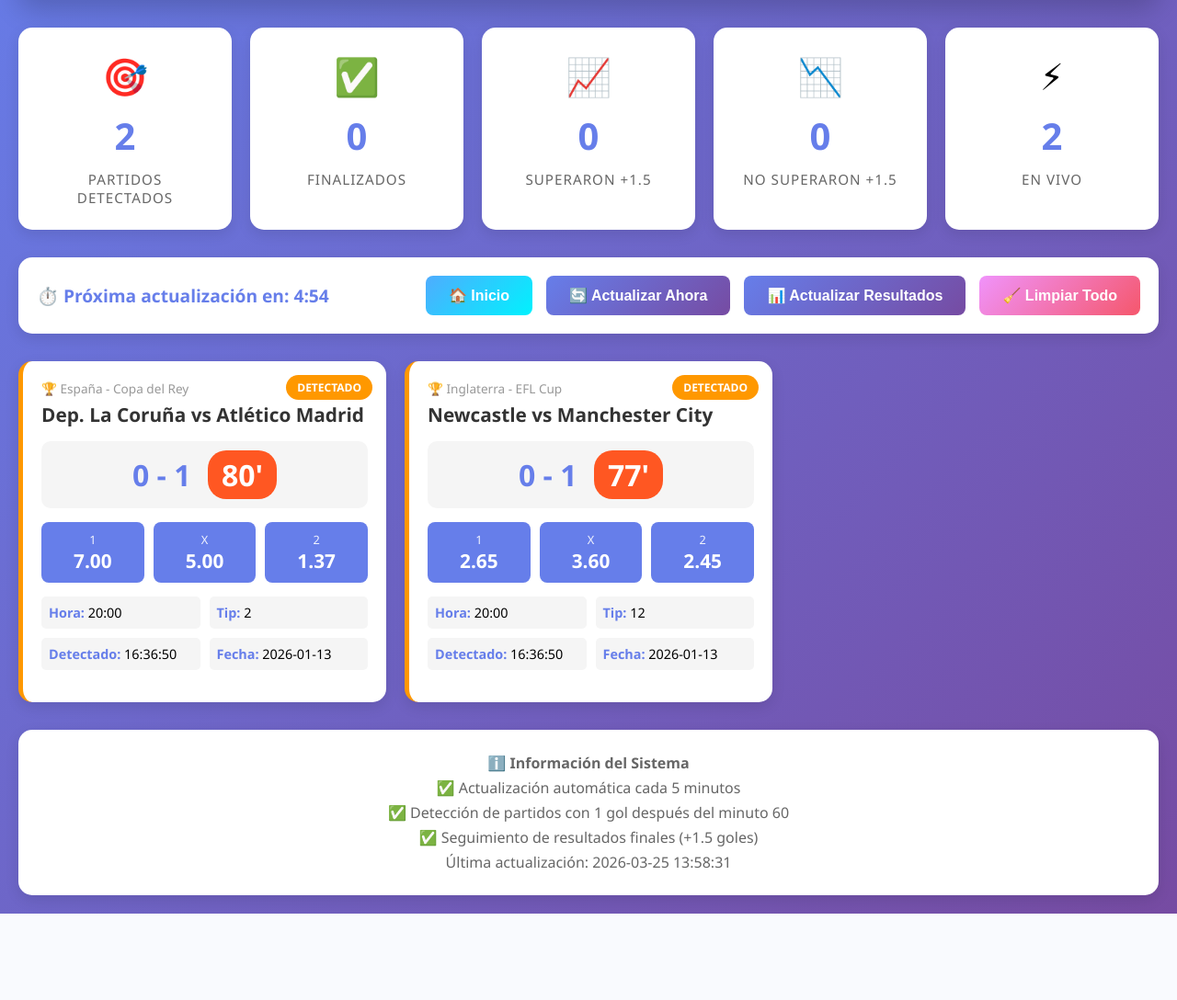
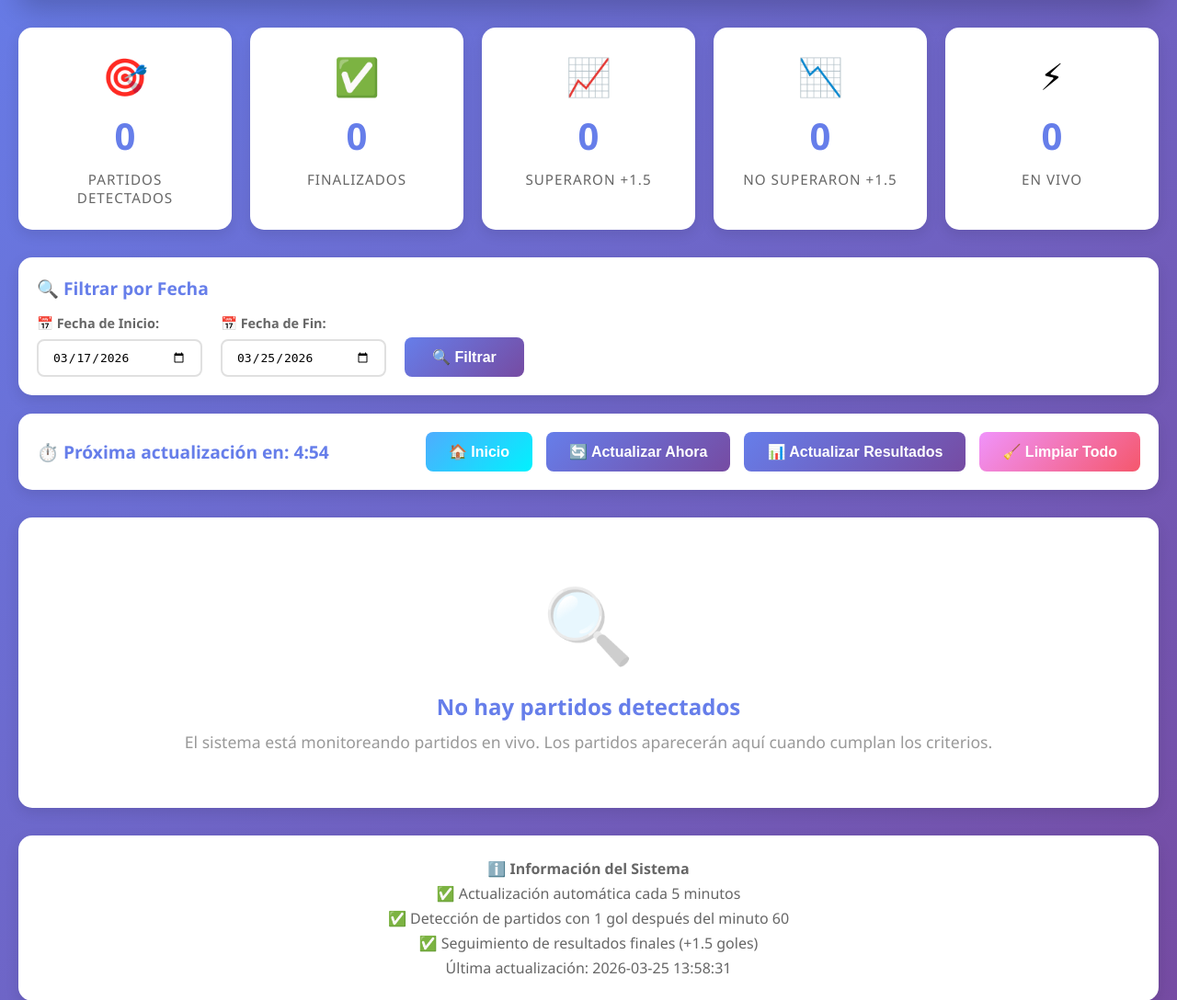
Before and after one commit to desarrolladorjosesalcedo-debug/live-deteccion, a Flask app: page /detector-un-gol in a window 1280 px wide. Shown: the part 159-1247 px from the top of the page at 92% size. Before the commit the page ends 1153 px from the top, so only its background shows below. Run offline with Flask 3, Linux system fonts and the light colour scheme; data that the repository does not hold is empty.

Commit message:
✨ Agregar filtro de fechas automático (últimos 8 días)

```diff
--- a/data/partidos_un_gol_detectados.json
+++ b/data/partidos_un_gol_detectados.json
@@ -1,52 +1,7 @@
 {
-  "ultima_actualizacion": "2026-01-13 16:36:50",
-  "total_partidos": 2,
-  "partidos": [
-    {
-      "fecha": "2026-01-13",
-      "hora": "20:00",
-      "liga": "España - Copa del Rey",
-      "equipo_casa": "Dep. La Coruña",
-      "equipo_visitante": "Atlético Madrid",
-      "goles_casa": 0,
-      "goles_visitante": 1,
-      "minuto": 80,
-      "cuota_casa": "7.00",
-      "cuota_empate": "5.00",
-      "cuota_visitante": "1.37",
-      "prob_casa": "23",
-      "prob_empate": "33",
-      "prob_visitante": "44",
-      "tip": "2",
-      "hora_deteccion": "16:36:50",
-      "estado": "DETECTADO",
-      "goles_finales_casa": null,
-      "goles_finales_visitante": null,
-      "supero_1_5": null
-    },
-    {
-      "fecha": "2026-01-13",
-      "hora": "20:00",
-      "liga": "Inglaterra - EFL Cup",
-      "equipo_casa": "Newcastle",
-      "equipo_visitante": "Manchester City",
-      "goles_casa": 0,
-      "goles_visitante": 1,
-      "minuto": 77,
-      "cuota_casa": "2.65",
-      "cuota_empate": "3.60",
-      "cuota_visitante": "2.45",
-      "prob_casa": "34",
-      "prob_empate": "30",
-      "prob_visitante": "36",
-      "tip": "12",
-      "hora_deteccion": "16:36:50",
-      "estado": "DETECTADO",
-      "goles_finales_casa": null,
-      "goles_finales_visitante": null,
-      "supero_1_5": null
-    }
-  ],
+  "ultima_actualizacion": "2026-03-25 08:55:18",
+  "total_partidos": 0,
+  "partidos": [],
   "estadisticas": {
     "finalizados": 0,
     "supero_1_5": 0,
--- a/templates/detector_un_gol.html
+++ b/templates/detector_un_gol.html
@@ -137,6 +137,72 @@
 
         button.home {
             background: linear-gradient(135deg, #4facfe 0%, #00f2fe 100%);
+        }
+
+        .filter-section {
+            background: white;
+            padding: 20px;
+            border-radius: 15px;
+            box-shadow: 0 5px 15px rgba(0,0,0,0.1);
+            margin-bottom: 20px;
+        }
+
+        .filter-section h3 {
+            color: #667eea;
+            margin-bottom: 15px;
+            font-size: 1.2em;
+        }
+
+        .date-inputs {
+            display: flex;
+            gap: 20px;
+            align-items: center;
+            flex-wrap: wrap;
+        }
+
+        .date-group {
+            display: flex;
+            flex-direction: column;
+            gap: 8px;
+        }
+
+        .date-group label {
+            color: #666;
+            font-weight: 600;
+            font-size: 0.9em;
+        }
+
+        .date-group input[type="date"] {
+            padding: 10px 15px;
+            border: 2px solid #e0e0e0;
+            border-radius: 8px;
+            font-size: 1em;
+            transition: all 0.3s;
+            min-width: 180px;
+        }
+
+        .date-group input[type="date"]:focus {
+            outline: none;
+            border-color: #667eea;
+            box-shadow: 0 0 0 3px rgba(102, 126, 234, 0.1);
+        }
+
+        .filter-button {
+            margin-top: 24px;
+            background: linear-gradient(135deg, #667eea 0%, #764ba2 100%);
+            color: white;
+            border: none;
+            padding: 12px 30px;
+            border-radius: 8px;
+            font-size: 1em;
+            cursor: pointer;
+            transition: all 0.3s;
+            font-weight: 600;
+        }
+
+        .filter-button:hover {
+            transform: translateY(-2px);
+            box-shadow: 0 5px 15px rgba(102, 126, 234, 0.4);
         }
 
         .partidos-grid {
@@ -408,6 +474,21 @@
             </div>
         </div>
 
+        <div class="filter-section">
+            <h3>🔍 Filtrar por Fecha</h3>
+            <div class="date-inputs">
+                <div class="date-group">
+                    <label for="fechaInicio">📅 Fecha de Inicio:</label>
+                    <input type="date" id="fechaInicio" />
+                </div>
+                <div class="date-group">
+                    <label for="fechaFin">📅 Fecha de Fin:</label>
+                    <input type="date" id="fechaFin" />
+                </div>
+                <button class="filter-button" onclick="filtrarPorFecha()">🔍 Filtrar</button>
+            </div>
+        </div>
+
         <div class="controls">
             <div class="countdown">
                 ⏱️ Próxima actualización en: <span id="countdown">5:00</span>
@@ -444,9 +525,25 @@
     <script>
         let countdownInterval;
         let autoRefreshInterval;
+        let partidosOriginales = [];
+
+        // Función para establecer fechas automáticamente
+        function establecerFechasAutomaticas() {
+            const hoy = new Date();
+            const hace8Dias = new Date();
+            hace8Dias.setDate(hoy.getDate() - 8);
+
+            // Formatear fechas al formato YYYY-MM-DD
+            const fechaFinStr = hoy.toISOString().split('T')[0];
+            const fechaInicioStr = hace8Dias.toISOString().split('T')[0];
+
+            document.getElementById('fechaInicio').value = fechaInicioStr;
+            document.getElementById('fechaFin').value = fechaFinStr;
+        }
 
         // Cargar partidos al iniciar
         window.onload = function() {
+            establecerFechasAutomaticas();
             cargarPartidos();
             iniciarCountdown();
             iniciarAutoRefresh();
@@ -456,6 +553,7 @@
             fetch('/api/detector/un-gol')
                 .then(response => response.json())
                 .then(data => {
+                    partidosOriginales = data.partidos || [];
                     actualizarEstadisticas(data);
                     mostrarPartidos(data.partidos);
 
@@ -481,6 +579,44 @@
             document.getElementById('supero15').textContent = data.estadisticas?.supero_1_5 || 0;
             document.getElementById('noSupero15').textContent = data.estadisticas?.no_supero_1_5 || 0;
             document.getElementById('enVivo').textContent = data.estadisticas?.en_vivo || 0;
+        }
+
+        function filtrarPorFecha() {
+            const fechaInicio = document.getElementById('fechaInicio').value;
+            const fechaFin = document.getElementById('fechaFin').value;
+
+            if (!fechaInicio || !fechaFin) {
+                alert('⚠️ Por favor selecciona ambas fechas');
+                return;
+            }
+
+            const fechaInicioDate = new Date(fechaInicio + 'T00:00:00');
+            const fechaFinDate = new Date(fechaFin + 'T23:59:59');
+
+            if (fechaInicioDate > fechaFinDate) {
+                alert('⚠️ La fecha de inicio no puede ser posterior a la fecha de fin');
+                return;
+            }
+
+            // Filtrar partidos por rango de fechas
+            const partidosFiltrados = partidosOriginales.filter(partido => {
+                const fechaPartido = new Date(partido.fecha + 'T' + partido.hora_deteccion);
+                return fechaPartido >= fechaInicioDate && fechaPartido <= fechaFinDate;
+            });
+
+            mostrarPartidos(partidosFiltrados);
+
+            // Actualizar estadísticas filtradas
+            const finalizados = partidosFiltrados.filter(p => p.estado === 'FINALIZADO').length;
+            const supero = partidosFiltrados.filter(p => p.supero_1_5 === true).length;
+            const noSupero = partidosFiltrados.filter(p => p.supero_1_5 === false).length;
+            const enVivo = partidosFiltrados.length - finalizados;
+
+            document.getElementById('totalDetectados').textContent = partidosFiltrados.length;
+            document.getElementById('finalizados').textContent = finalizados;
+            document.getElementById('supero15').textContent = supero;
+            document.getElementById('noSupero15').textContent = noSupero;
+            document.getElementById('enVivo').textContent = enVivo;
         }
 
         function mostrarPartidos(partidos) {
```
